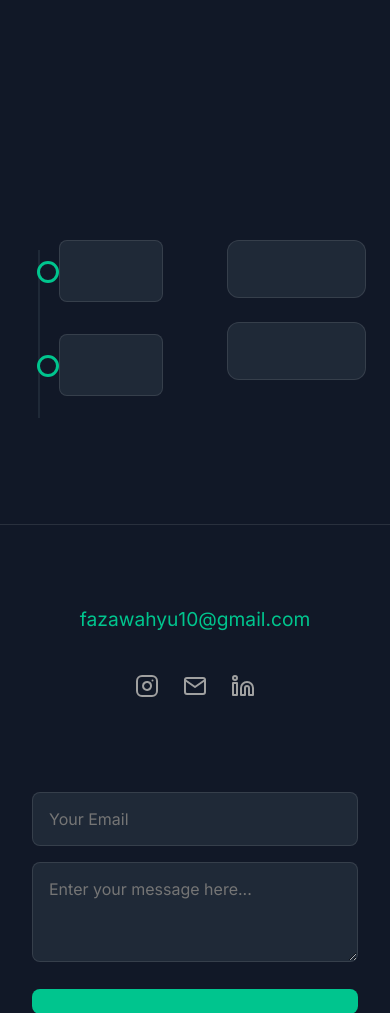
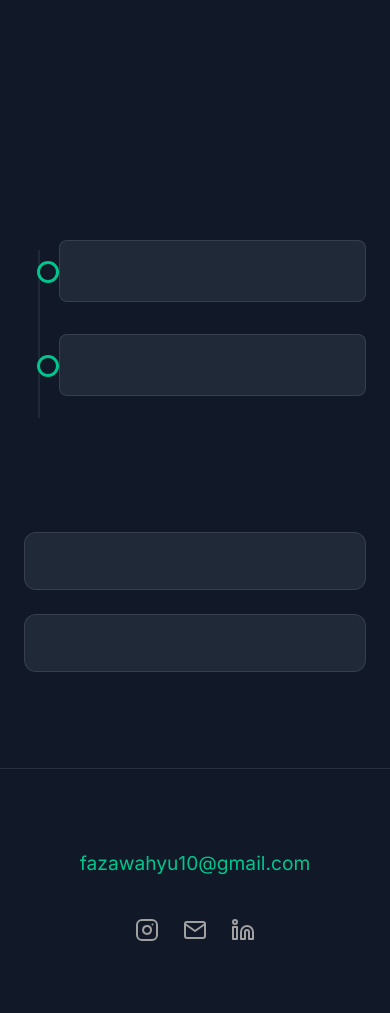
Before and after one commit to fazawahyu-ap/portofolio-faza, a Flask app: template templates/index.html in a window 390 px wide. Shown: the part 4017-5030 px from the top of the page. Run offline with Flask 3, Linux system fonts and the light colour scheme; the template is opened without the code that fills it, so the values that code supplies are empty; some libraries are stand-ins or nearby versions.

Commit message:
perbaikan mobile (css2)

```diff
--- a/static/css/style.css
+++ b/static/css/style.css
@@ -682,6 +682,10 @@ section[id] {
         right: auto;
     }
 
+    .edu-org-container {
+    grid-template-columns: 1fr;
+    }
+
     .footer-content-wrapper { flex-direction: column; gap: 3rem; text-align: center; align-items: center; }
     .footer-contact-info, .footer-form-container { width: 100%; text-align: center; }
     .footer-contact-info .footer-cta, .footer-contact-info .footer-email { text-align: center; }
```
